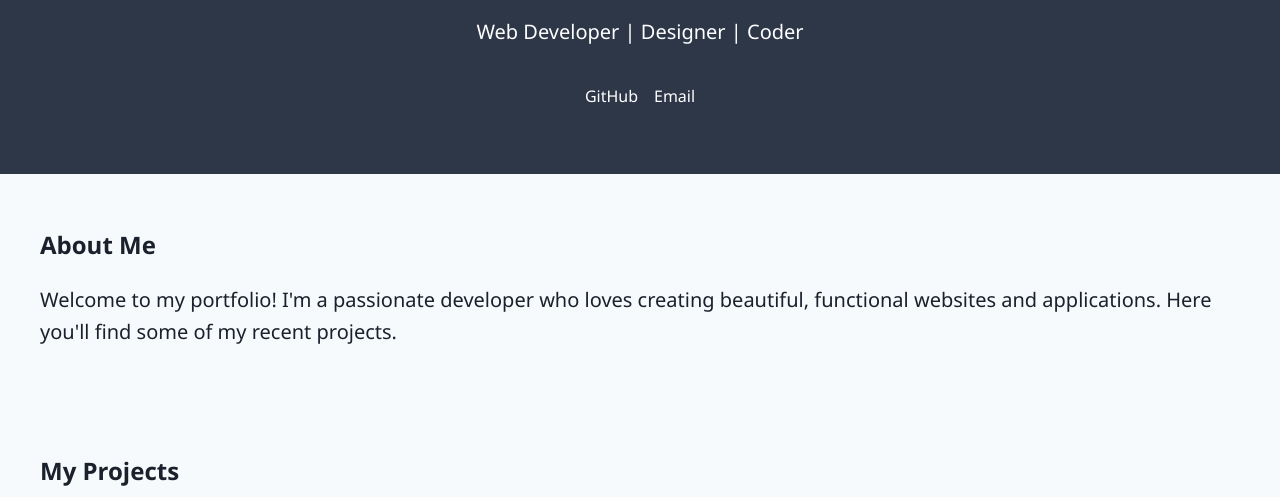
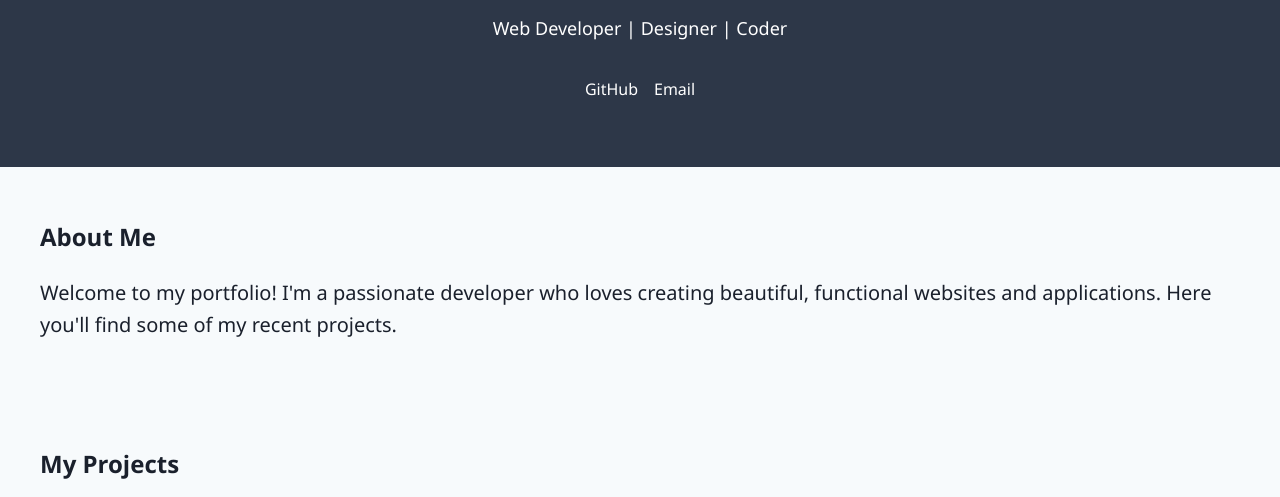
Before and after one commit to javyg62/Javier-Gutierrez-Portfolio, a plain HTML site: page index.html in a window 1280 px wide. Shown: the part 271-768 px from the top of the page. Drawn offline with Linux system fonts and the light colour scheme; grey boxes are pictures that could not be loaded.

Commit message:
update index

```diff
--- a/index.html
+++ b/index.html
@@ -146,7 +146,7 @@
                 <img src="https://github.com/javyg62/Javier-Gutierrez-Portfolio/blob/main/images/img1.jpg?raw=true"
                 alt="Professional headshot portrait of me smiling with a blurred office background" />
                 <h1>Javier Gutierrez</h1>
-                <p style="font-size: 20px;">Web Developer | Designer | Coder</p>
+                <p style="font-size: 18px;">Web Developer | Designer | Coder</p>
                 <div class="social-links">
                     <a href="https://github.com/javyg62" target="_blank">GitHub</a>
                     <a href="mailto:09gutierrez.javier@gmail.com">Email</a>
```
